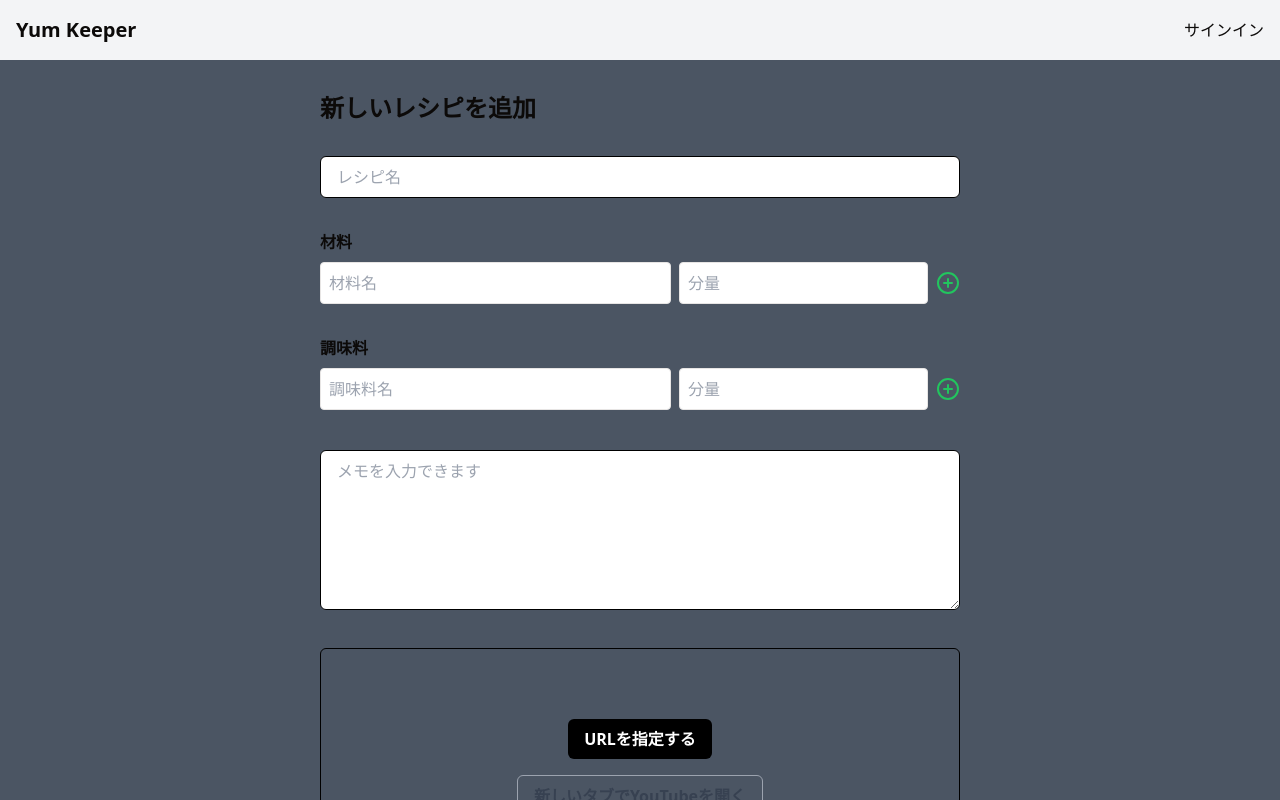
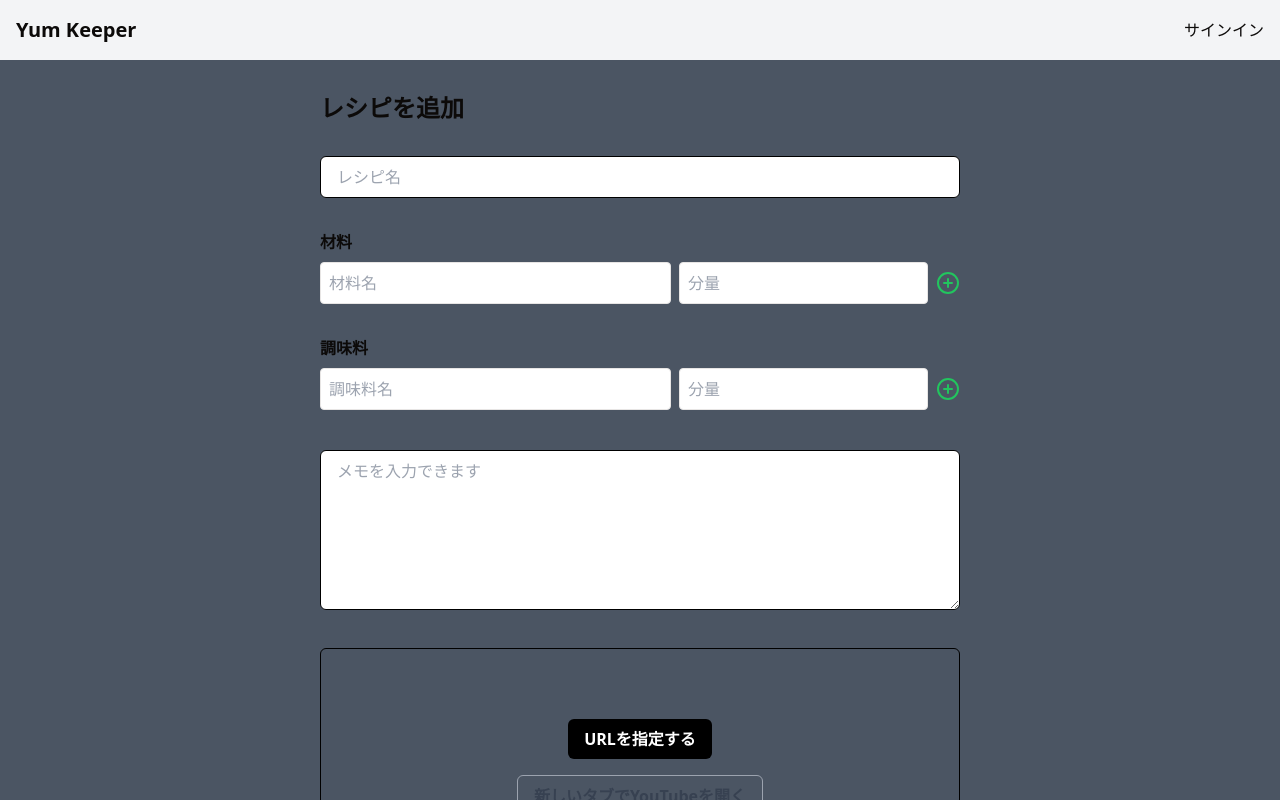
Before and after one commit to y4tk8/yumkeeper_frontend, a Next.js app: page /recipes/new in a window 1280 px wide. Shown: the top 800 px of the page. Built offline with nearby package versions, Linux system fonts and the light colour scheme; no server answers.

Commit message:
fix: ページ最上部に表示される文字を修正

```diff
--- a/src/app/recipes/new/page.tsx
+++ b/src/app/recipes/new/page.tsx
@@ -96,7 +96,7 @@
 
   return (
     <div className="max-w-2xl mx-auto space-y-8 py-8 px-4">
-      <h1 className="text-2xl font-bold">新しいレシピを追加</h1>
+      <h1 className="text-2xl font-bold">レシピを追加</h1>
 
       {/* レシピ名 */}
       <InputField
```
